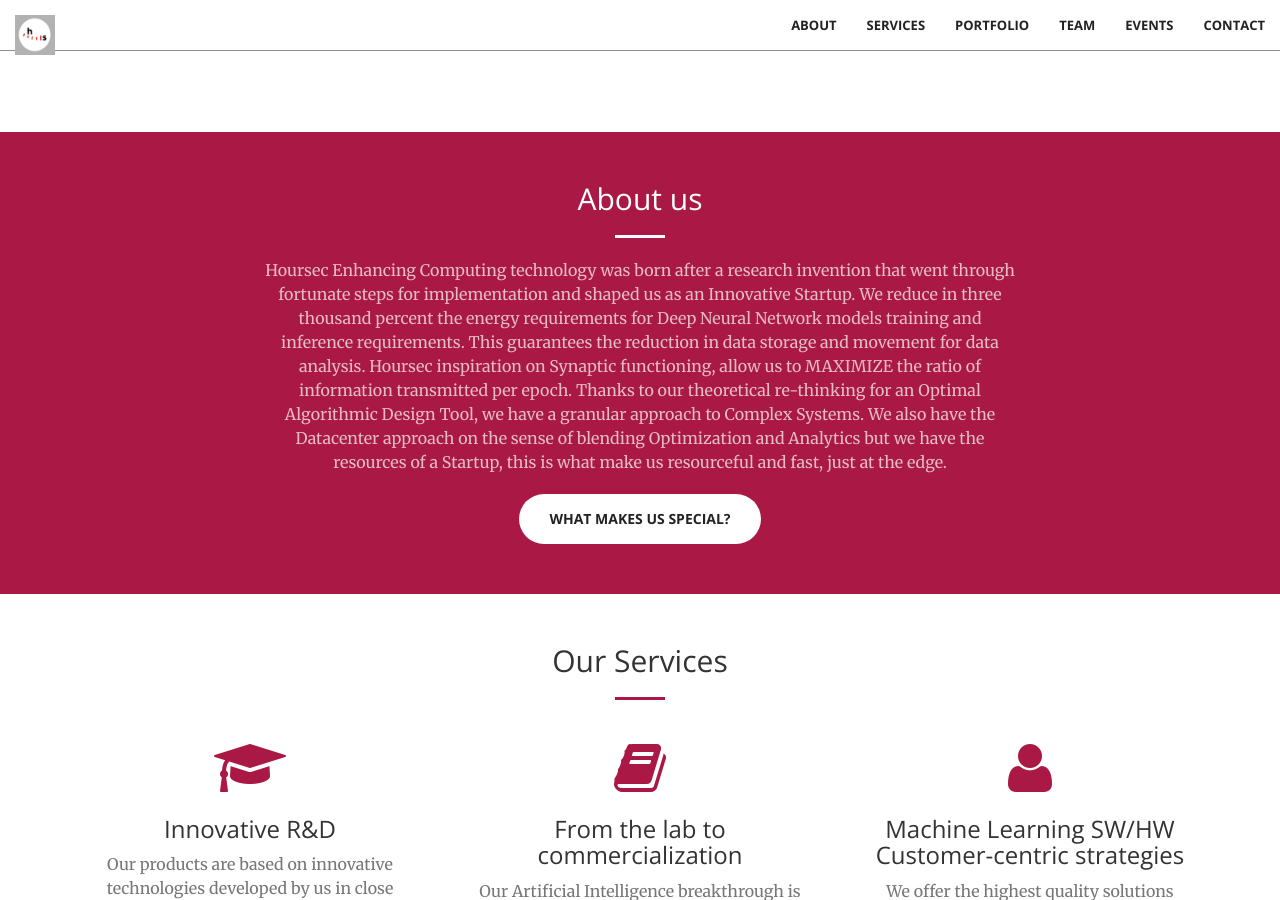
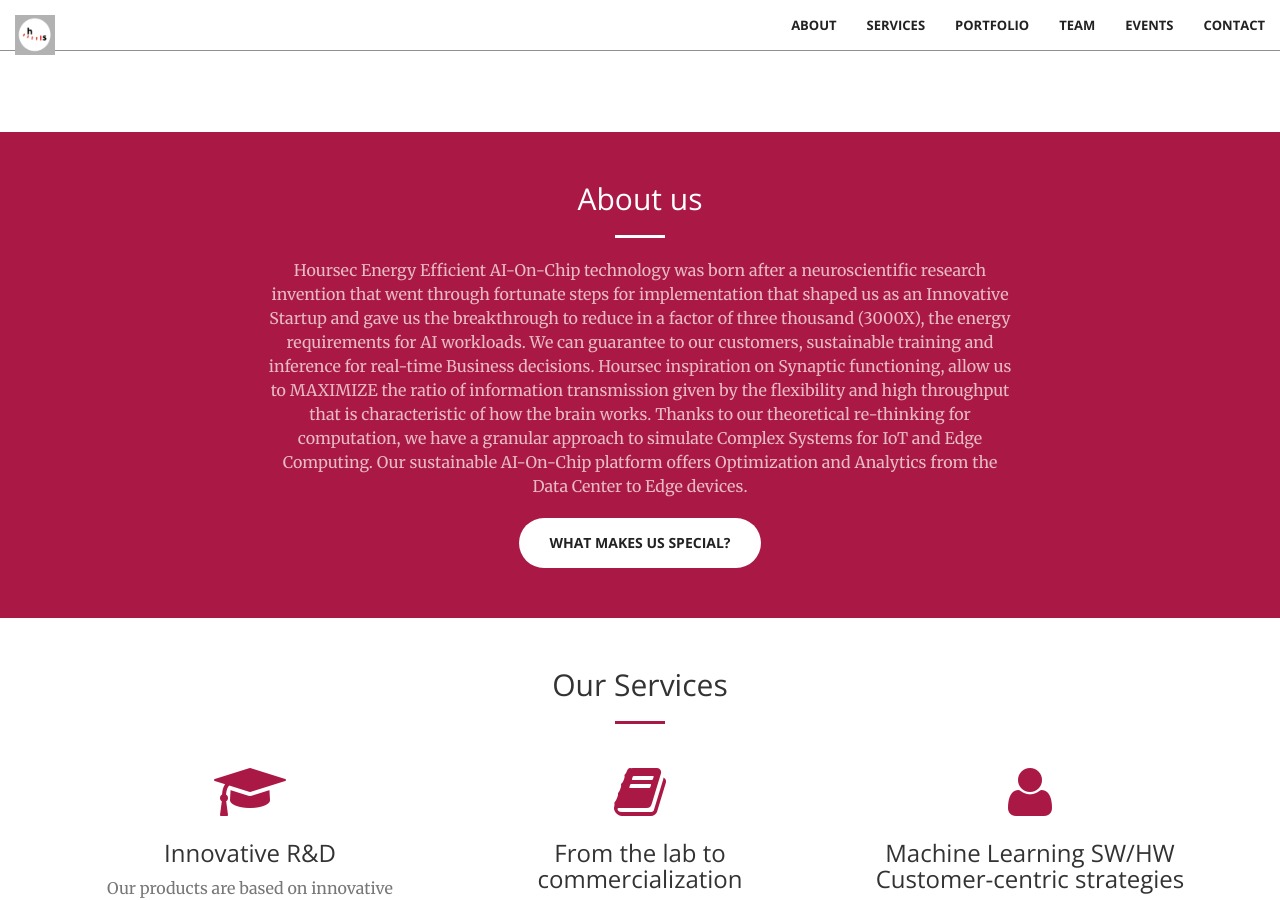
Before and after one commit to hoursec/github.io, a Jekyll site: the page built from index.html, in a window 1280 px wide and 900 px high, scrolled down 768 px. Built offline with Jekyll 4.4.1, drawn with Linux system fonts in a browser that asks for light colours.

Commit message:
Update call-to-action.html

```diff
--- a/_includes/call-to-action.html
+++ b/_includes/call-to-action.html
@@ -5,7 +5,13 @@
                 <h2 class="section-heading">About us</h2>
                 <hr class="light">
                 <p class="text-faded">
-Hoursec Enhancing Computing technology was born after a research invention that went through fortunate steps for implementation and shaped us as an Innovative Startup. We reduce in three thousand percent the energy requirements for Deep Neural Network models training and inference requirements. This guarantees the reduction in data storage and movement for data analysis. Hoursec inspiration on Synaptic functioning, allow us to MAXIMIZE the ratio of information transmitted per epoch. Thanks to our theoretical re-thinking for an Optimal Algorithmic Design Tool, we have a granular approach to Complex Systems. We also have the Datacenter approach on the sense of blending Optimization and Analytics but we have the resources of a Startup, this is what make us resourceful and fast, just at the edge.
+			Hoursec Energy Efficient AI-On-Chip technology was born after a neuroscientific research invention that went through fortunate steps for
+			implementation that shaped us as an Innovative Startup and gave us the breakthrough to reduce in a factor of three thousand (3000X), the
+			energy requirements for AI workloads. We can guarantee to our customers, sustainable training and inference for real-time Business decisions.
+			Hoursec inspiration on Synaptic functioning, allow us to MAXIMIZE the ratio of information transmission given by the flexibility and high
+			throughput that is characteristic of how the brain works. Thanks to our theoretical re-thinking for computation, we have a granular approach
+			to simulate Complex Systems for IoT and Edge Computing. Our sustainable AI-On-Chip platform offers Optimization and Analytics from the Data
+			Center to Edge devices.
                 </p>
                 <!--<a href="#contact" class="btn btn-default btn-xl">Get Started!</a>-->
                 <!-- Button trigger modal -->
@@ -25,17 +31,16 @@
                       </div>
                       <div class="modal-body">
                           <p class="text-muted">
-                            We have the Datacenter approach in the sense of blending Optimization and Analytics but we have the resources of a Startup, this is what makes
-			 us resourceful and fast, just at the edge. Our unique AI deployments not only reduces the amount of data but protects the privacy of
-			 the end-user not only by cryptographic measurements but as a consequence of Optimizations in data storage and communication to the Cloud,
-			 We are inspired by the Brain and its mechanisms for sensing and projecting at the fastest precisions in time and space to create a
-			 continuous projection of what we feel, smell and communicate.
+				  Our unique AI deployments not only reduce the amount of energy but also the data required for training and inference which
+				  protects the privacy of the data owner not only by cryptographic measurements but as a consequence off-Cloud communications.
+				  We are inspired by the Brain and its mechanisms for sensing and projecting at the fastest precisions in time and space to create
+				  a continuous projection of what we see, heard, feel, smell and communicate.
                         <hr class="primary">
                         <p class="text-muted">
-                        We are working on AI products for Enhancing the data analysis of physical experiments of High Energy Physics and simulation. Not only
-			 inferring at the edge but under refined robust detection and analysis. Our products are rooted in an Optimal Algorithm Design Tool
-			 applied to Tasks where it is necessary to have inference in real-time and for Healthcare applications where imaging detection and
-			 therapy need to communicate in a feedback loop.
+				We are collaborating with Research Institutions for the development of AI solutions at the extreme Edge, where latencies of
+				nanoseconds are crucial during physical experiments and trading simulations. Our real-time inference at the edge can also be used
+				as a platform for robust risk analysis and predictive maintenance strategy for saving costs during manufacturing process.
+
                       </div>
                       <div class="modal-footer">
                         <button type="button" class="btn btn-primary" data-dismiss="modal">Close</button>
```
